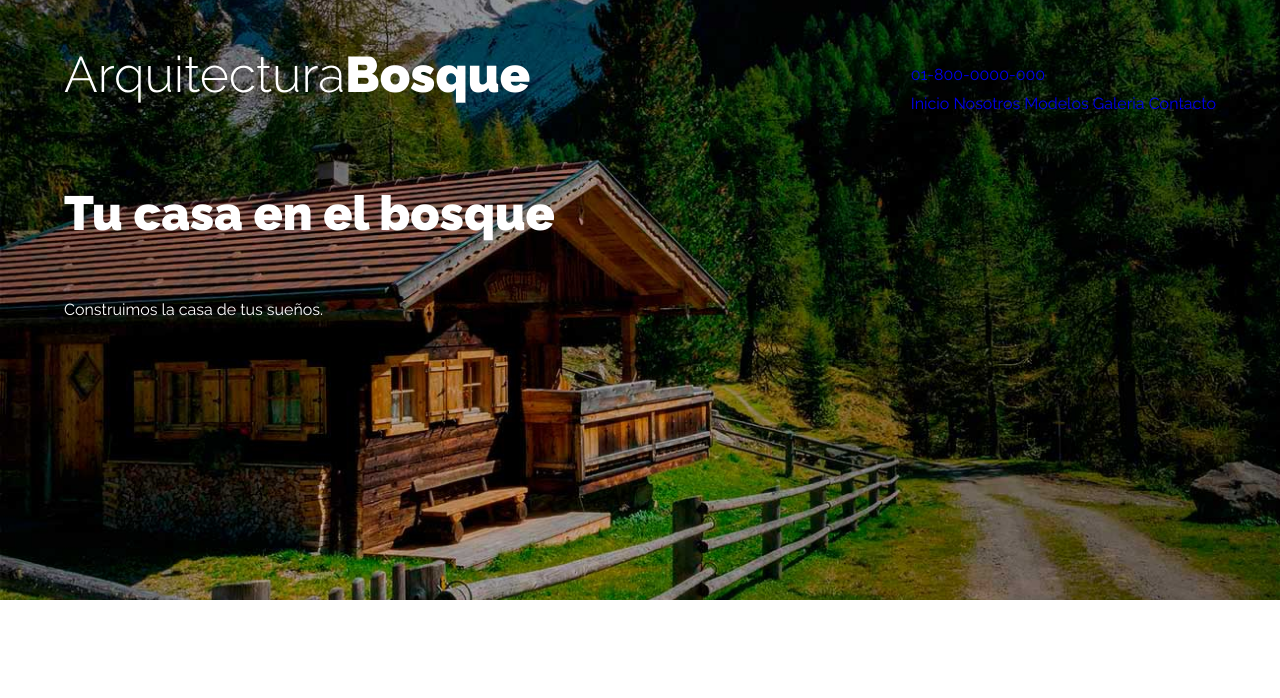
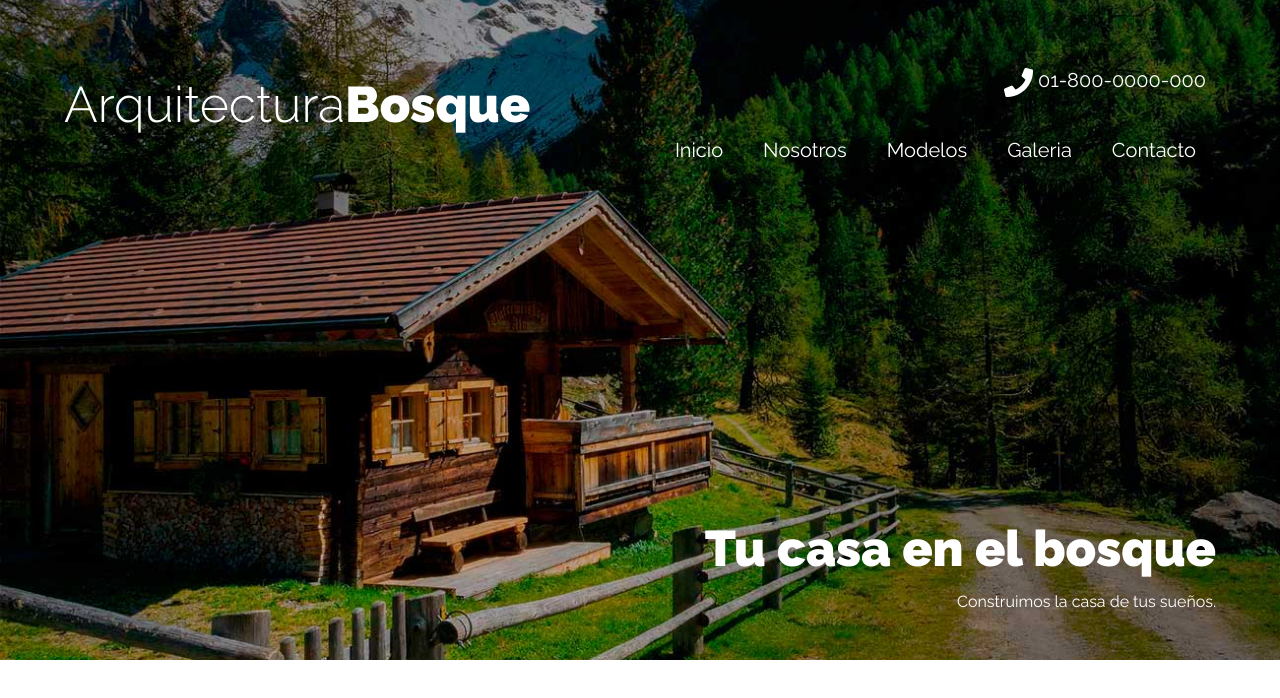
Before and after one commit to Naibaf93/Web-arquitectura, a plain HTML site: page index.html in a window 1280 px wide. Drawn offline with Linux system fonts and the light colour scheme.

Commit message:
finalizando el header

```diff
--- a/css/estilos.css
+++ b/css/estilos.css
@@ -88,16 +88,10 @@ img {
     padding: 5rem 0;
 }
 
-@media (min-width: 768px) {
-    .header {
-        padding: 2rem 0;
-    }
-}
-
 .header-content {
     display: flex;
     flex-direction: column;
-    height: calc(60rem -4rem);
+    height: calc(60rem - 4rem);
     justify-content: space-between;
     color: var(--white);
 }
@@ -125,3 +119,93 @@ img {
         align-items: center;
     }
 }
+
+.contact {
+    display: flex;
+    flex-direction: column;
+    align-items: center;
+}
+
+.phone {
+    display: flex;
+    margin-right: 1rem;
+}
+
+.phone::before {
+    content: '';
+    display: block;
+    width: 4rem;
+    height: 4rem;
+    background-image: url(../img/telefono.png);
+    background-repeat: no-repeat;
+    background-position: center center;
+}
+
+@media (min-width: 768px) {
+    .contact {
+        align-items: flex-end;
+    }
+}
+
+.header a {
+    color: var(--white);
+    font-size: 2rem;
+}
+
+.navegation {
+    display: flex;
+    flex-direction: column;
+    align-items: center;
+    width: 100%;
+    margin-top: 2rem;
+}
+
+@media (min-width: 957px) {
+    .navegation {
+        flex-direction: row;
+    }
+}
+
+.navegation a {
+    padding: .5rem;
+    transition: background-color .3s;
+    width: 100%;
+    text-align: center;
+}
+
+@media (min-width: 768px) {
+    .navegation a {
+        padding: 1rem 2rem;
+    }
+}
+
+.navegation a:hover {
+    background-color: rgb(255 255 255 / .5);
+    color: var(--black);
+}
+
+.slogan {
+    text-align: center;
+}
+
+@media (min-width: 768px) {
+    .slogan {
+        text-align: right;
+    }
+}
+
+.slogan h1 {
+    font-size: 3rem;
+    margin: 0;
+}
+
+@media (min-width: 768px) {
+    .slogan h1 {
+        font-size: 5rem;
+    }
+}
+
+.slogan p {
+    margin: 0;
+    line-height: 1;
+}
```
Also changed, not shown: index.html (+0 -2 lines).
